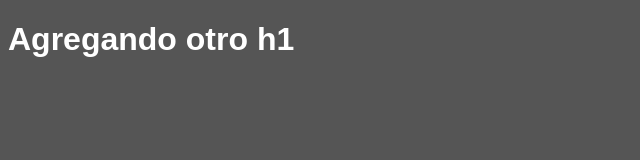
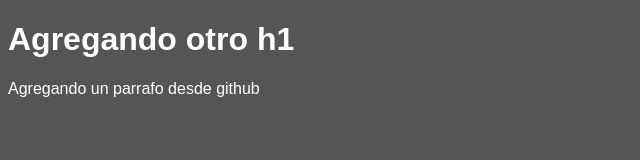
Before and after one commit to NachoVillarraza/CursoGit, a plain HTML site: page index.html in a window 1280 px wide. Shown: the whole page, without its empty margins (0-640 px from the left). Drawn offline with Linux system fonts and the light colour scheme.

Commit message:
Update index.html

```diff
--- a/index.html
+++ b/index.html
@@ -10,6 +10,8 @@
   <body>
     <h1>Agregando otro h1</h1>
 
+    <p> Agregando un parrafo desde github </p>
+
     <script src="/JS/app.js"></script>
   </body>
 </html>
```
